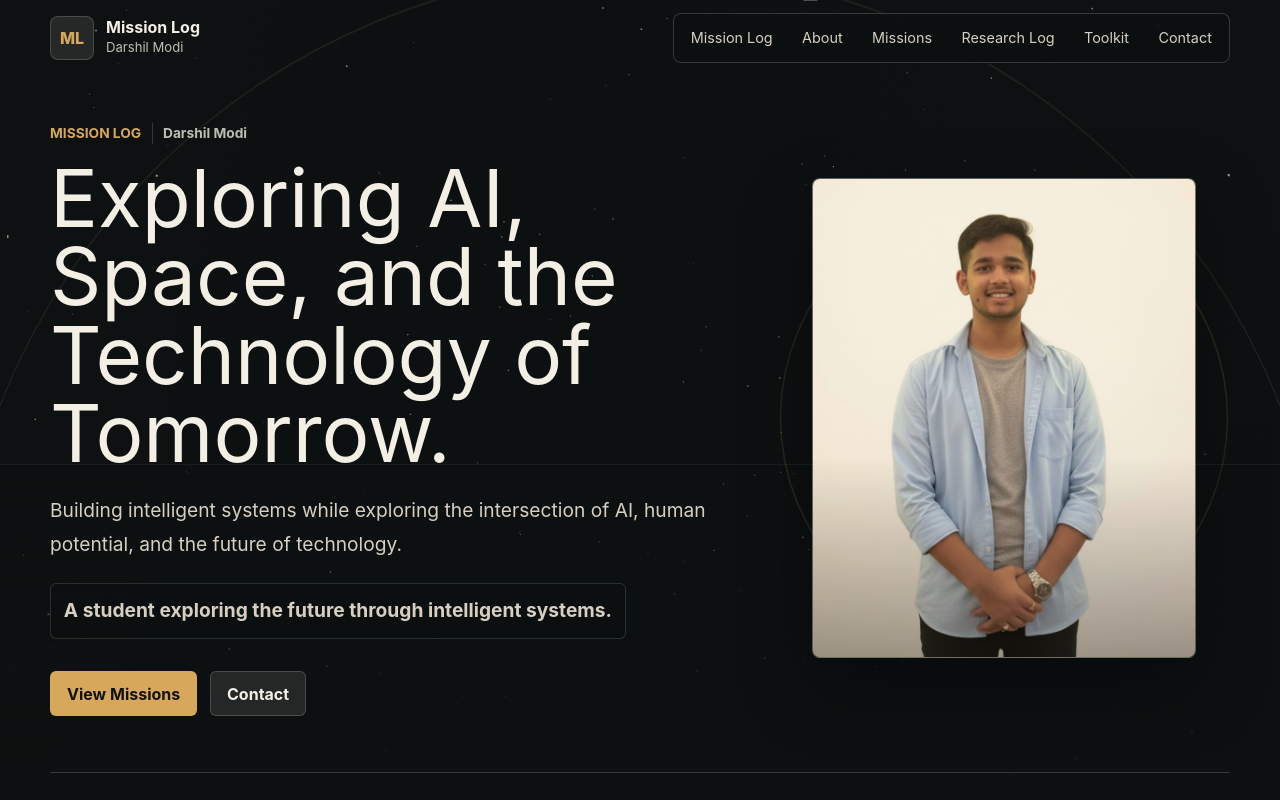
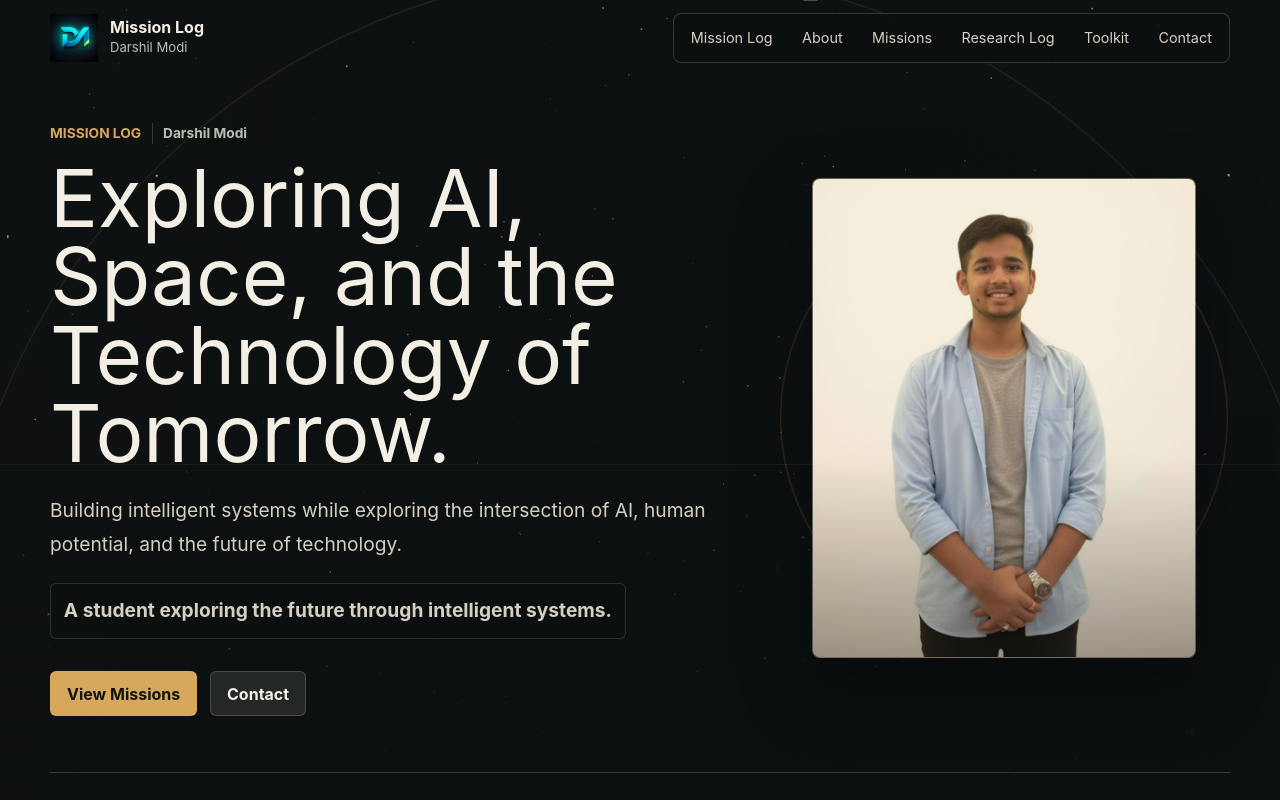
Before and after one commit to Darshilmodi15/Darshil_Modi, a Next.js app: page / in a window 1280 px wide. Shown: the top 800 px of the page. Built offline with nearby package versions, Linux system fonts and the light colour scheme; no server answers.

Commit message:
Add branding and SEO optimization: logo in navbar, favicon setup, structured data, and sitemap

```diff
--- a/app/layout.tsx
+++ b/app/layout.tsx
@@ -6,7 +6,32 @@ import "./globals.css";
 export const metadata: Metadata = {
   title: "Mission Log | Darshil Modi",
   description:
-    "Darshil Modi's mission log exploring AI, space, intelligent systems, and the technology of tomorrow."
+    "Darshil Modi's mission log exploring AI, space, intelligent systems, and the technology of tomorrow.",
+  icons: {
+    icon: "/icon.png",
+    shortcut: "/icon.png",
+    apple: "/icon.png"
+  },
+  openGraph: {
+    title: "Mission Log | Darshil Modi",
+    description: "Darshil Modi's mission log exploring AI, space, intelligent systems, and the technology of tomorrow.",
+    url: "https://darshilmodi.in",
+    type: "website",
+    images: [
+      {
+        url: "https://darshilmodi.in/logo.png",
+        width: 1200,
+        height: 630,
+        alt: "Darshil Modi - Mission Log"
+      }
+    ]
+  },
+  twitter: {
+    card: "summary_large_image",
+    title: "Mission Log | Darshil Modi",
+    description: "Exploring AI, space, and the technology of tomorrow.",
+    images: ["https://darshilmodi.in/logo.png"]
+  }
 };
 
 export default function RootLayout({
@@ -14,8 +39,27 @@ export default function RootLayout({
 }: Readonly<{
   children: React.ReactNode;
 }>) {
+  const structuredData = {
+    "@context": "https://schema.org",
+    "@type": "Person",
+    "name": "Darshil Modi",
+    "url": "https://darshilmodi.in",
+    "image": "https://darshilmodi.in/logo.png",
+    "description": "A student exploring the future through intelligent systems, AI, and space technology.",
+    "sameAs": [
+      "https://github.com",
+      "https://linkedin.com"
+    ]
+  };
+
   return (
     <html lang="en">
+      <head>
+        <script
+          type="application/ld+json"
+          dangerouslySetInnerHTML={{ __html: JSON.stringify(structuredData) }}
+        />
+      </head>
       <body>
         {children}
         <Analytics />
--- a/components/site-nav.tsx
+++ b/components/site-nav.tsx
@@ -1,6 +1,7 @@
 "use client";
 
 import { useState } from "react";
+import Image from "next/image";
 import { navItems, profile } from "@/lib/portfolio-data";
 
 export function SiteNav() {
@@ -9,7 +10,14 @@ export function SiteNav() {
   return (
     <header className="site-header">
       <a className="brand-lockup" href="#mission-log" aria-label="Mission Log home">
-        <span className="brand-mark">ML</span>
+        <Image
+          src="/logo.png"
+          alt="DM Logo"
+          width={48}
+          height={48}
+          className="brand-logo"
+          priority
+        />
         <span>
           <strong>{profile.siteName}</strong>
           <small>{profile.name}</small>
```
Also changed, not shown: public/logo.png (added), public/robots.txt (added), 1 other file (tests, documents, lock files or other folders).
